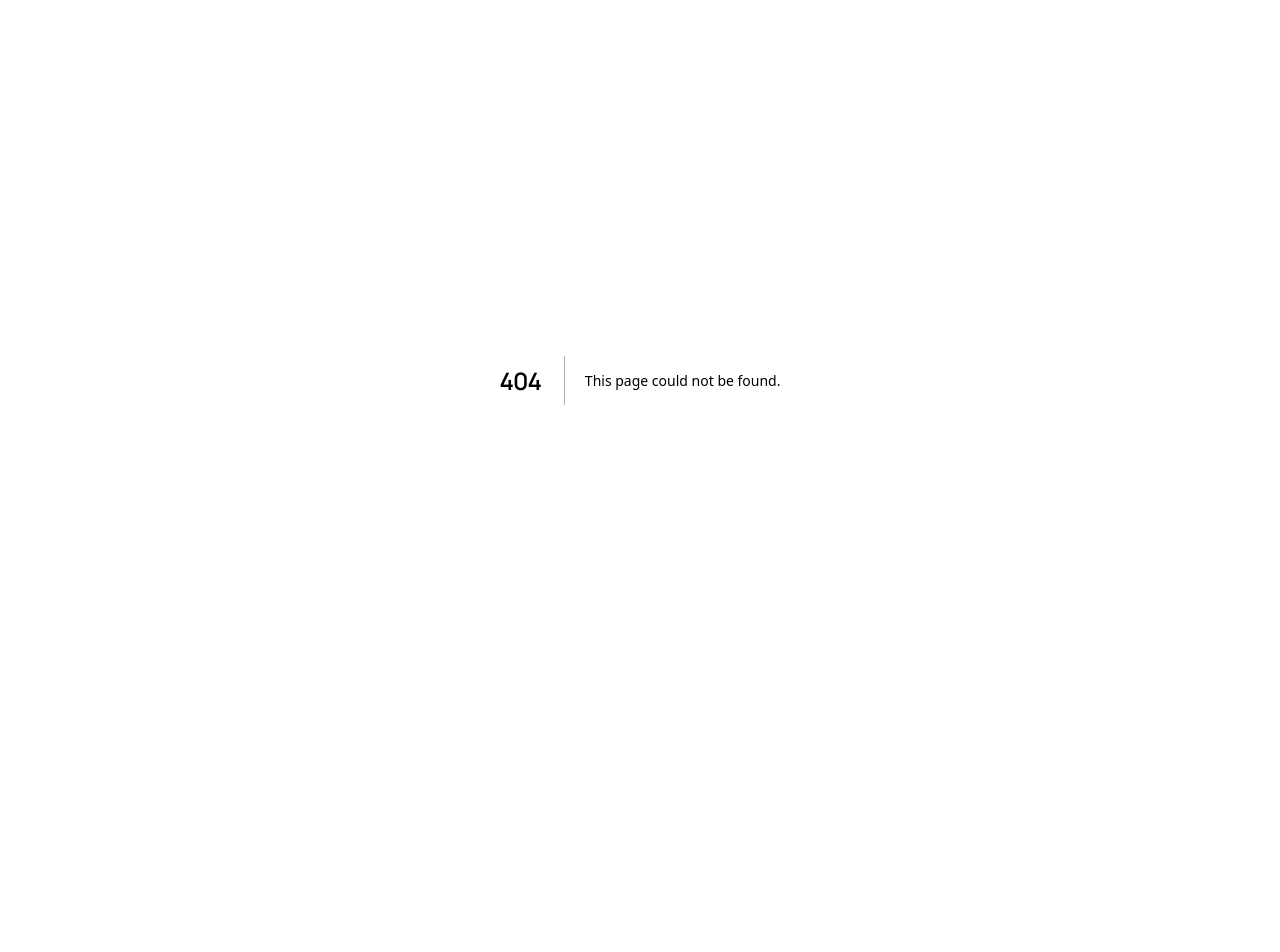
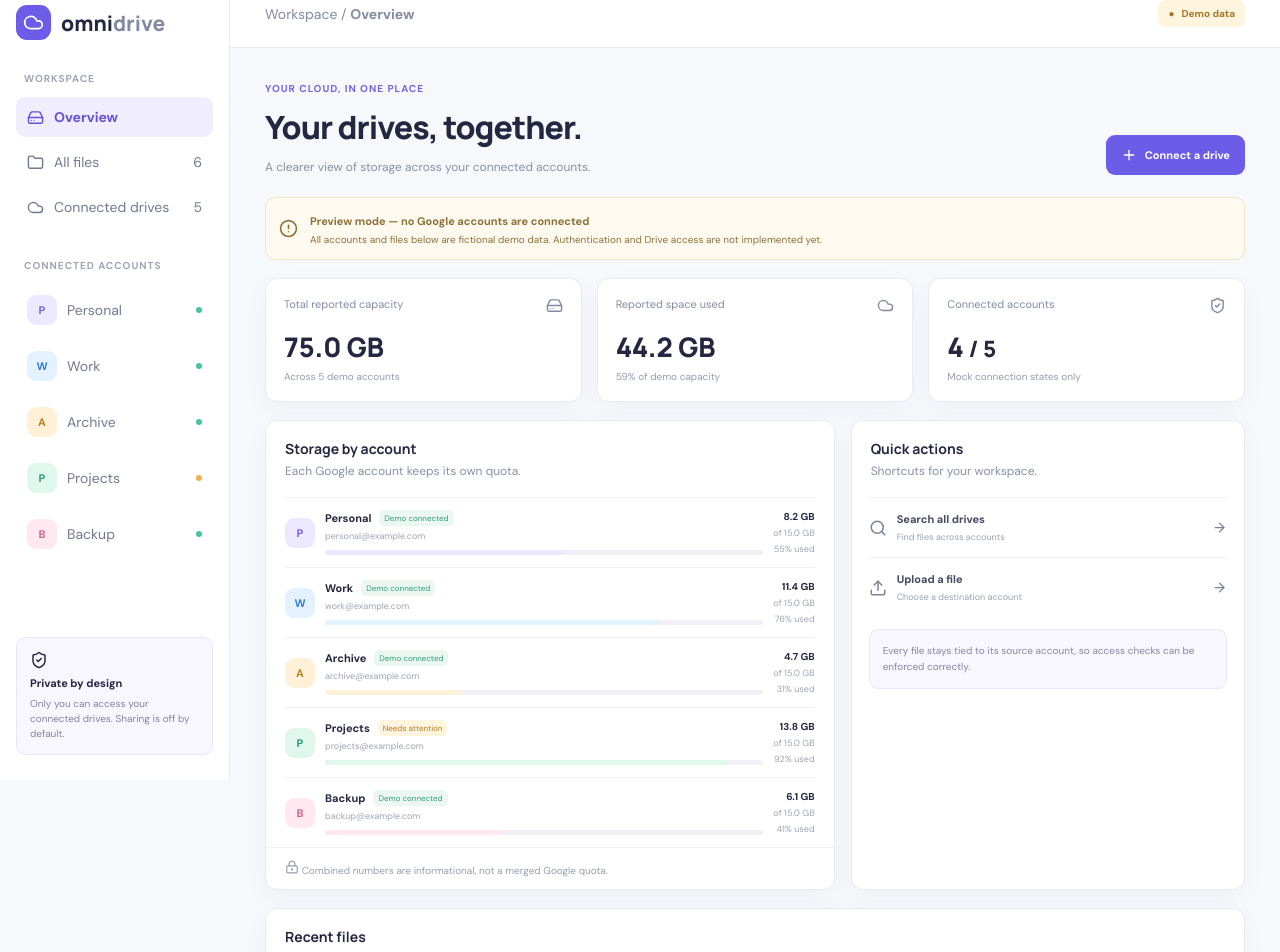
Before and after one commit to harshkumar07/OmniDrive, a Next.js app: page /dashboard in a window 1280 px wide. Before the commit this address had no page. Shown: the part 20-972 px from the top of the page. Before the commit the page ends 800 px from the top, so only its background shows below. Built offline with nearby package versions, Linux system fonts and the light colour scheme.

Commit message:
feat: move drive overview to dashboard route

```diff
--- /dev/null
+++ b/app/dashboard/page.tsx
@@ -0,0 +1,49 @@
+import { AlertCircle, ArrowRight, Cloud, FileText, Folder, HardDrive, LockKeyhole, Plus, Search, ShieldCheck, Upload } from "lucide-react";
+import { demoAccounts, demoFiles, formatBytes, type DriveAccount, type DriveFile } from "@/lib/demo-data";
+
+const colors: Record<DriveAccount["color"], string> = {
+  violet: "account-violet", blue: "account-blue", amber: "account-amber", green: "account-green", rose: "account-rose",
+};
+const accountById = new Map(demoAccounts.map((account) => [account.id, account]));
+const totalUsed = demoAccounts.reduce((sum, item) => sum + item.usedBytes, 0);
+const totalCapacity = demoAccounts.reduce((sum, item) => sum + item.totalBytes, 0);
+
+function Avatar({ account }: { account: DriveAccount }) {
+  return <span className={`account-avatar ${colors[account.color]}`}>{account.initials}</span>;
+}
+function FileMark({ kind }: { kind: DriveFile["kind"] }) {
+  if (kind === "folder") return <Folder size={18} className="file-folder" />;
+  return <FileText size={18} className={kind === "pdf" ? "file-pdf" : "file-doc"} />;
+}
+export default function HomePage() {
+  return <main className="app-shell">
+    <aside className="sidebar">
+      <a className="brand" href="#"><span className="brand-mark"><Cloud size={21}/></span><span>omni<span className="brand-light">drive</span></span></a>
+      <div className="workspace-label">WORKSPACE</div>
+      <nav><a className="nav-item active" href="#"><HardDrive size={17}/> Overview</a><a className="nav-item" href="#files"><Folder size={17}/> All files <span className="nav-count">{demoFiles.length}</span></a><a className="nav-item" href="#accounts"><Cloud size={17}/> Connected drives <span className="nav-count">{demoAccounts.length}</span></a></nav>
+      <div className="sidebar-section-head">CONNECTED ACCOUNTS</div>
+      <div className="sidebar-accounts">{demoAccounts.map((account) => <a className="sidebar-account" href="#accounts" key={account.id}><Avatar account={account}/><span>{account.label}</span><i className={account.status === "connected" ? "online-dot" : "warning-dot"}/></a>)}</div>
+      <div className="privacy-card"><ShieldCheck size={18}/><div><strong>Private by design</strong><p>Only you can access your connected drives. Sharing is off by default.</p></div></div>
+    </aside>
+    <section className="main-panel">
+      <header className="topbar"><div>Workspace <span> / </span> <strong>Overview</strong></div><span className="demo-pill">● &nbsp; Demo data</span></header>
+      <div className="page-content">
+        <div className="welcome-row"><div><div className="eyebrow">YOUR CLOUD, IN ONE PLACE</div><h1>Your drives, together<span>.</span></h1><p className="page-subtitle">A clearer view of storage across your connected accounts.</p></div><button className="button" title="Google connection will be implemented in a later phase"><Plus size={16}/> Connect a drive</button></div>
+        <div className="notice-banner"><AlertCircle size={19}/><div><strong>Preview mode — no Google accounts are connected</strong><p>All accounts and files below are fictional demo data. Authentication and Drive access are not implemented yet.</p></div></div>
+        <section className="stats-grid">
+          <article className="stat-card"><div className="stat-top">Total reported capacity <HardDrive size={17}/></div><div className="stat-value">{formatBytes(totalCapacity)}</div><div className="stat-foot">Across {demoAccounts.length} demo accounts</div></article>
+          <article className="stat-card"><div className="stat-top">Reported space used <Cloud size={17}/></div><div className="stat-value">{formatBytes(totalUsed)}</div><div className="stat-foot">{Math.round(totalUsed / totalCapacity * 100)}% of demo capacity</div></article>
+          <article className="stat-card"><div className="stat-top">Connected accounts <ShieldCheck size={17}/></div><div className="stat-value">{demoAccounts.filter(a => a.status === "connected").length}<small> / {demoAccounts.length}</small></div><div className="stat-foot">Mock connection states only</div></article>
+        </section>
+        <section className="content-grid">
+          <article className="panel" id="accounts"><div className="panel-heading"><div><h2>Storage by account</h2><p>Each Google account keeps its own quota.</p></div></div><div className="account-list">
+            {demoAccounts.map((account) => { const percent = Math.min(100, account.usedBytes / account.totalBytes * 100); return <div className="storage-account-row" key={account.id}><Avatar account={account}/><div className="storage-account-main"><div className="storage-account-title"><strong>{account.label}</strong><span className={account.status === "connected" ? "status" : "status status-warning"}>{account.status === "connected" ? "Demo connected" : "Needs attention"}</span></div><span className="account-email">{account.email}</span><div className="storage-bar"><span className={colors[account.color]} style={{width: percent + "%"}}/></div></div><div className="storage-numbers"><strong>{formatBytes(account.usedBytes)}</strong><span>of {formatBytes(account.totalBytes)}</span><small>{Math.round(percent)}% used</small></div></div>; })}
+          </div><div className="storage-footnote"><LockKeyhole size={14}/> Combined numbers are informational, not a merged Google quota.</div></article>
+          <article className="panel"><div className="panel-heading"><h2>Quick actions</h2><p>Shortcuts for your workspace.</p></div><button className="quick-action" title="Not implemented yet"><Search size={18}/><span><strong>Search all drives</strong><small>Find files across accounts</small></span><ArrowRight size={15}/></button><button className="quick-action" title="Not implemented yet"><Upload size={18}/><span><strong>Upload a file</strong><small>Choose a destination account</small></span><ArrowRight size={15}/></button><div className="tip-card">Every file stays tied to its source account, so access checks can be enforced correctly.</div></article>
+        </section>
+        <section className="panel" id="files"><div className="panel-heading"><div><h2>Recent files</h2><p>A sample of files from connected drives.</p></div><span className="search-hint"><Search size={14}/> Search coming later</span></div><div className="table-scroll"><table className="files-table"><thead><tr><th>Name</th><th>Source account</th><th>Last modified</th><th>Size</th></tr></thead><tbody>{demoFiles.map((file) => { const account = accountById.get(file.accountId); if (!account) return null; return <tr key={file.id}><td><div className="file-name-cell"><FileMark kind={file.kind}/>{file.name}</div></td><td><div className="file-account-cell"><Avatar account={account}/>{account.label}</div></td><td className="muted-cell">{file.modified}</td><td className="muted-cell">{file.sizeLabel}</td></tr>; })}</tbody></table></div></section>
+        <footer className="page-footer"><span><LockKeyhole size={14}/> Privacy-first by default</span><span>OmniDrive preview · No Google account access</span></footer>
+      </div>
+    </section>
+  </main>;
+}
```
